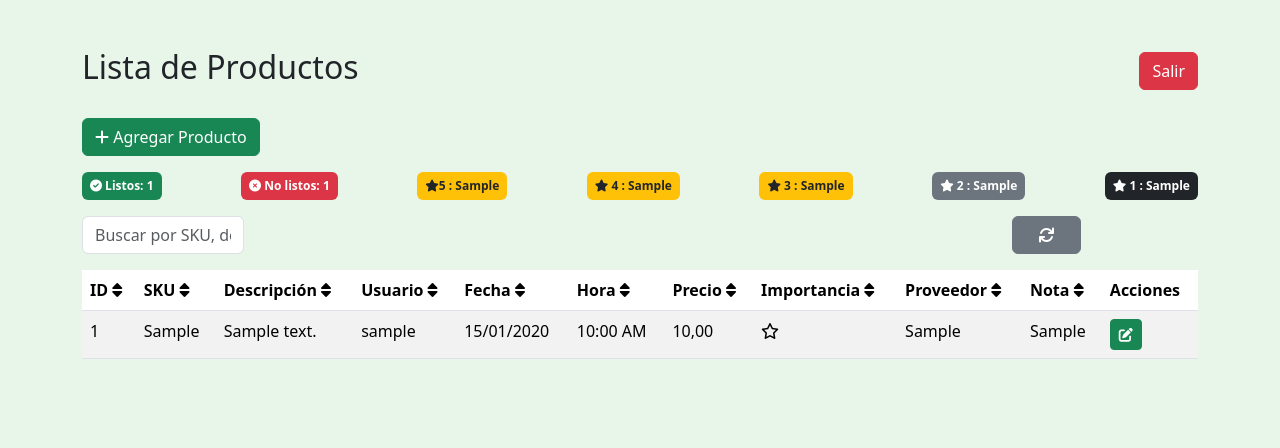
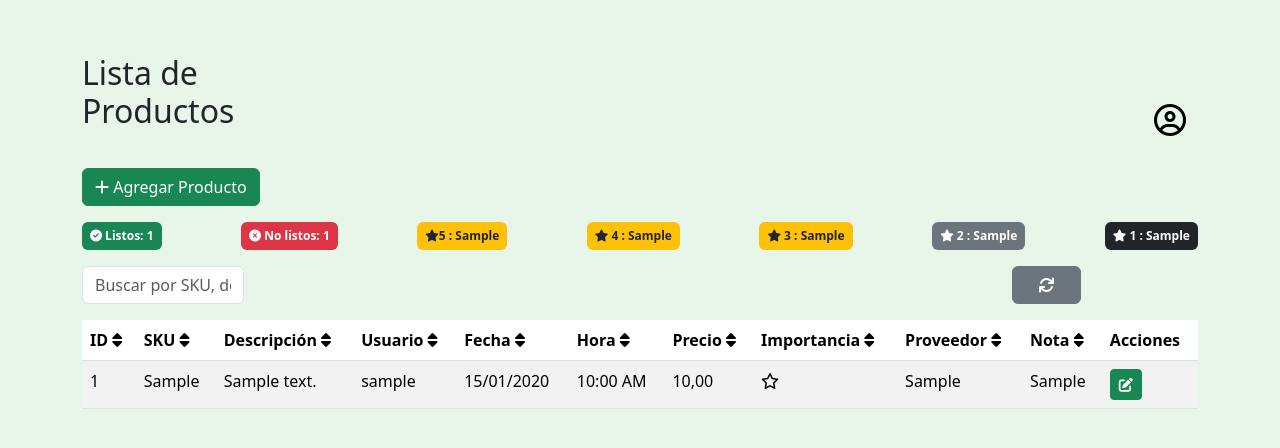
Before and after one commit to JabesGod/Alerta_productos, a Django app: template inventario_tecnonacho/templates/lista_productos.html in a window 1280 px wide. Shown: the top 448 px of the page. Run offline with Django 5.2, Linux system fonts and the light colour scheme; tables that the repository leaves empty hold one stand-in row (values such as "Sample post"); the template is opened without the code that fills it: values that come from a table or form of the project are taken from there, most other values are stand-ins (such as "Sample title", 1, 10 or a date in 2020).

Commit message:
actualizacion de icono de la vista lista_productos
success

```diff
--- a/inventario_tecnonacho/templates/lista_productos.html
+++ b/inventario_tecnonacho/templates/lista_productos.html
@@ -158,7 +158,23 @@
     <div class="container mt-5">
         <div class="d-flex justify-content-between align-items-center mb-4">
             <h2>Lista de Productos</h2>
-            <a href="{% url 'salir' %}" class="btn btn-danger">Salir</a>
+
+
+<div class="container mt-5">
+    <div class="d-flex justify-content-end position-relative">
+        <!-- Botón de usuario -->
+        <button class="border-0 p-0" id="userBtn" style="font-size: 2rem; background: none; cursor: pointer;">
+            <i class="fa-regular fa-circle-user"></i>
+        </button>
+
+        <!-- Menú que se muestra/oculta -->
+        <ul class="list-group position-absolute end-0 mt-2 d-none" id="userMenu" style="min-width: 100px;">
+            <li class="list-group-item p-1 text-center">
+                <a class="text-danger text-decoration-none small" href="{% url 'salir' %}">Salir</a>
+            </li>
+        </ul>
+    </div>
+</div>
         </div>
 
         <button class="btn btn-success mb-3" data-bs-toggle="modal" data-bs-target="#agregarProductoModal">
@@ -498,7 +514,22 @@
             }
         });
     </script>
+    <script>
+        document.getElementById("userBtn").addEventListener("click", function () {
+            let menu = document.getElementById("userMenu");
+            menu.classList.toggle("d-none"); // Alterna la visibilidad
+        });
 
+        // Ocultar el menú si se hace clic fuera de él
+        document.addEventListener("click", function (event) {
+            let btn = document.getElementById("userBtn");
+            let menu = document.getElementById("userMenu");
+
+            if (!btn.contains(event.target) && !menu.contains(event.target)) {
+                menu.classList.add("d-none");
+            }
+        });
+    </script>
     <script>
         function toggleListo(productoId) {
             const checkbox = document.getElementById(`switch-${productoId}`);
```
